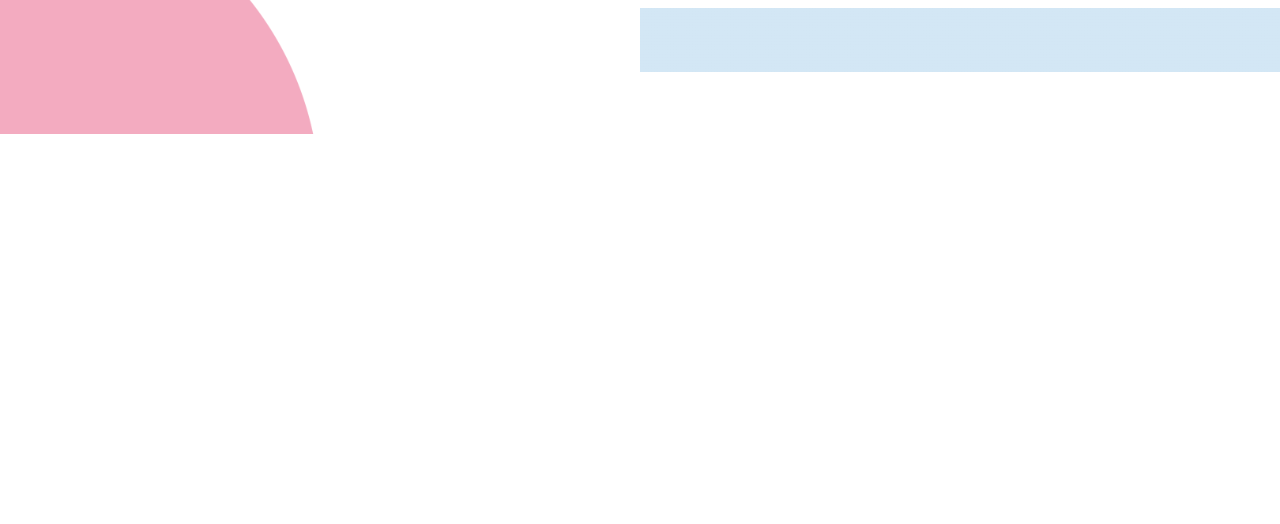
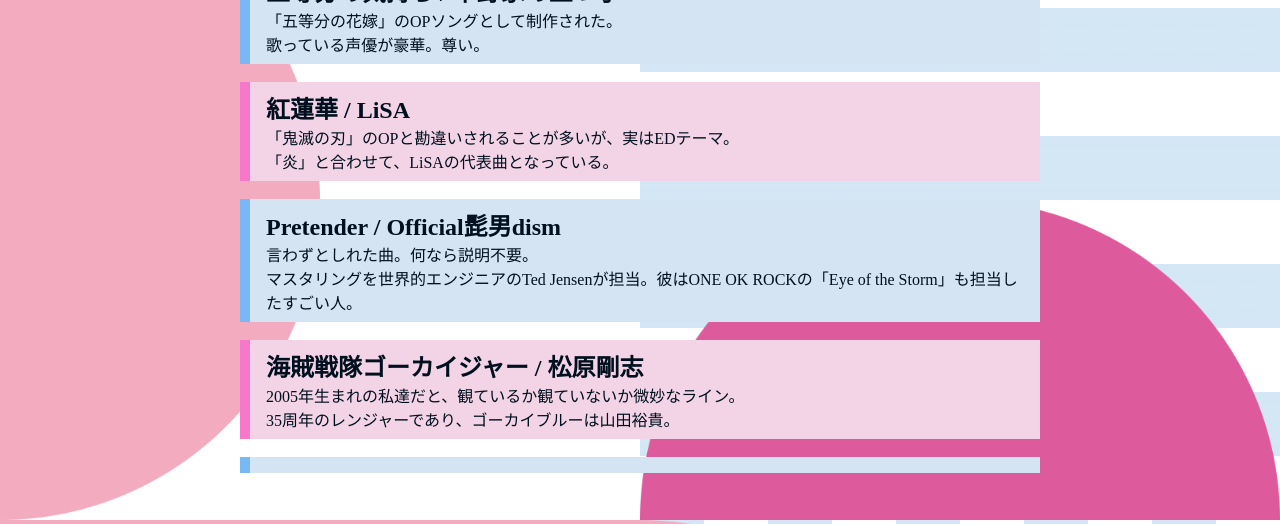
Before and after one commit to ksw-1024/inGym_cancan, a plain HTML site: page music.html in a window 1280 px wide. Shown: the part 3320-3844 px from the top of the page. Before the commit the page ends 3454 px from the top, so only its background shows below. Drawn offline with nearby package versions, Linux system fonts and the light colour scheme; a web font is replaced by a local one.

Commit message:
0309-004

```diff
--- a/javascripts/link.js
+++ b/javascripts/link.js
@@ -7,7 +7,7 @@
 }
 
 function music() {
-    location.href = "./music.html?20220309-003"
+    location.href = "./music.html?20220309-004"
 }
 
 function schedule() {
--- a/music.html
+++ b/music.html
@@ -185,6 +185,40 @@
     	<p>初めて恋に落ちた女性の気持ちを表現したファストテンポの曲。</p>
     </div>
     <br />
+    <div class="text-box2">
+        <h2>世界をかえさせておくれよ / サンボマスター</h2>
+        <p>「できっこないを やらなくちゃ」に並ぶサンボマスターの代表曲。</p>
+        <p>いろはすのCMソングにも起用された。</p>
+    </div>
+    <br />
+    <div class="text-box">
+        <h2>五等分の気持ち / 中野家の五つ子</h2>
+        <p>「五等分の花嫁」のOPソングとして制作された。</p>
+        <p>歌っている声優が豪華。尊い。</p>
+    </div>
+    <br />
+    <div class="text-box2">
+        <h2>紅蓮華 / LiSA</h2>
+        <p>「鬼滅の刃」のOPと勘違いされることが多いが、実はEDテーマ。</p>
+        <p>「炎」と合わせて、LiSAの代表曲となっている。</p>
+    </div>
+    <br />
+    <div class="text-box">
+        <h2>Pretender / Official髭男dism</h2>
+        <p>言わずとしれた曲。何なら説明不要。</p>
+        <p>マスタリングを世界的エンジニアのTed Jensenが担当。彼はONE OK ROCKの「Eye of the Storm」も担当したすごい人。</p>
+    </div>
+    <br />
+    <div class="text-box2">
+        <h2>海賊戦隊ゴーカイジャー / 松原剛志</h2>
+        <p>2005年生まれの私達だと、観ているか観ていないか微妙なライン。</p>
+        <p>35周年のレンジャーであり、ゴーカイブルーは山田裕貴。</p>
+    </div>
+    <br />
+    <div class="text-box">
+        <h2></h2>
+    </div>
+    <br />
     <br />
     <br />
     <!--メニュー-->
```
